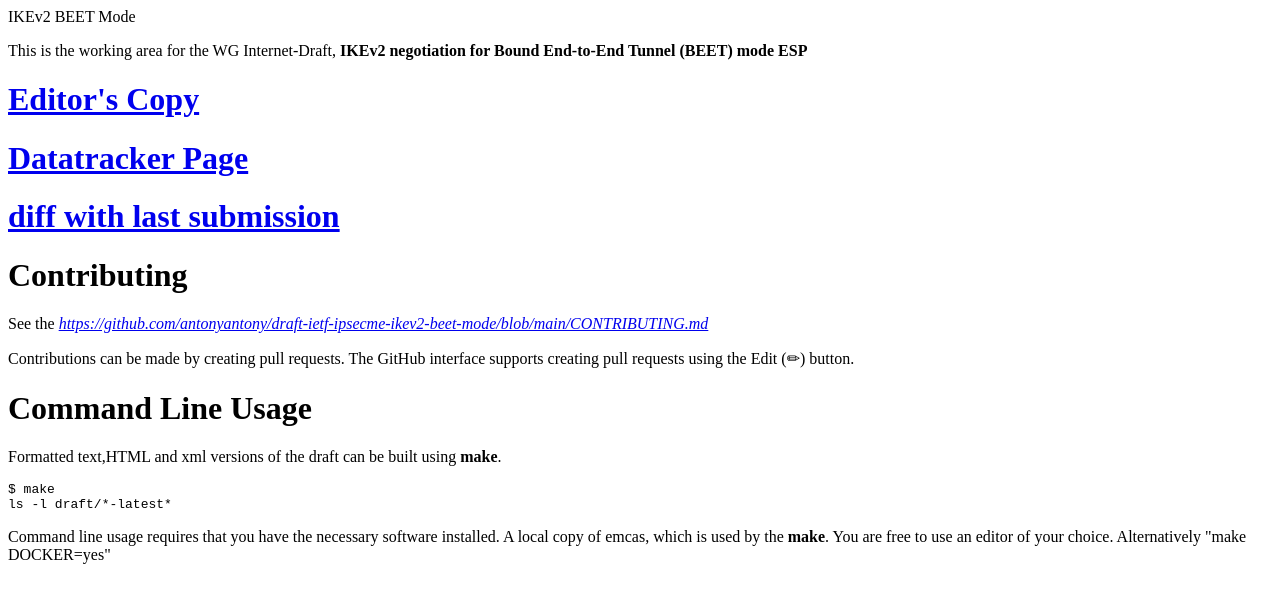
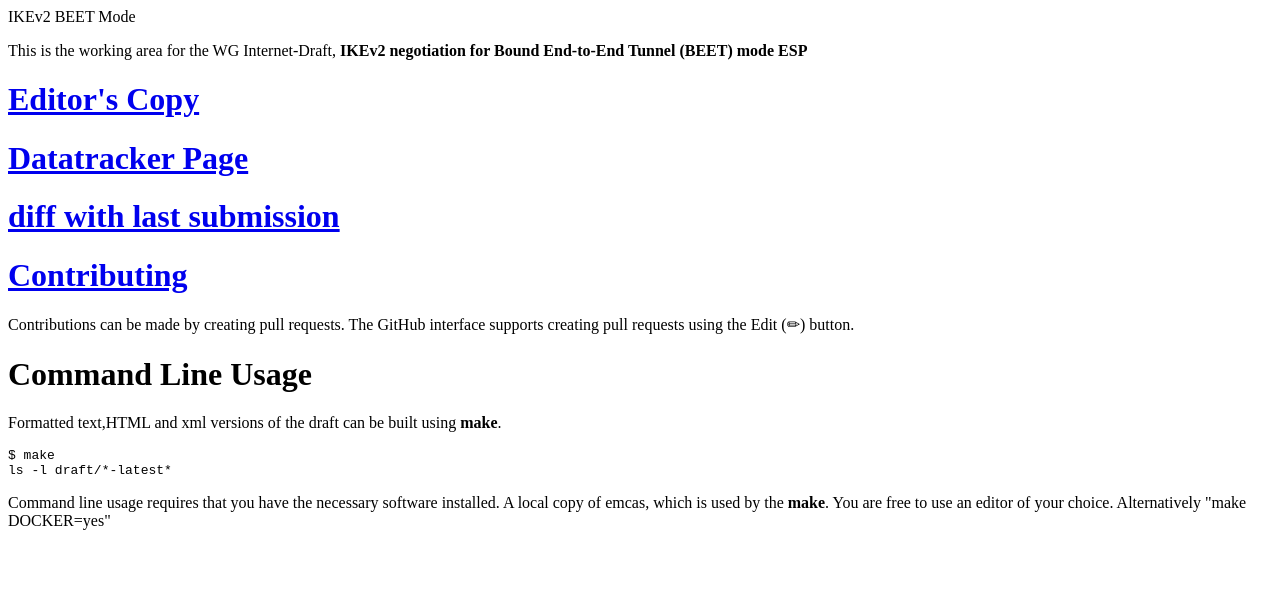
Before and after one commit to antonyantony/draft-ipsecme-ikev2-beet-mode, a plain HTML site: page index.html in a window 1280 px wide. Drawn offline with Linux system fonts and the light colour scheme.

Commit message:
deploy: 3810a897973feed18c5a9de8cc6a441f623ed495

```diff
--- a/index.html
+++ b/index.html
@@ -10,10 +10,8 @@ Page</a></h1>
 <h1 id="diff-with-last-submission"><a
 href="https://author-tools.ietf.org/api/iddiff?doc_1=draft-ietf-ipsecme-ikev2-beet-mode&amp;url_2=https://raw.githubusercontent.com/antonyantony/draft-ietf-ipsecme-ikev2-beet-mode/refs/heads/gh-pages/draft-ietf-ipsecme-ikev2-beet-mode-latest.txt">diff
 with last submission</a></h1>
-<h1 id="contributing">Contributing</h1>
-<p>See the <span class="spurious-link"
-target="guidelines for contributions"><em><a
-href="https://github.com/antonyantony/draft-ietf-ipsecme-ikev2-beet-mode/blob/main/CONTRIBUTING.md">https://github.com/antonyantony/draft-ietf-ipsecme-ikev2-beet-mode/blob/main/CONTRIBUTING.md</a></em></span></p>
+<h1 id="contributing"><a
+href="https://github.com/antonyantony/draft-ietf-ipsecme-ikev2-beet-mode/blob/main/CONTRIBUTING.md">Contributing</a></h1>
 <p>Contributions can be made by creating pull requests. The GitHub
 interface supports creating pull requests using the Edit (✏) button.</p>
 <h1 id="command-line-usage">Command Line Usage</h1>
```
Also changed, not shown: 1 other file.
